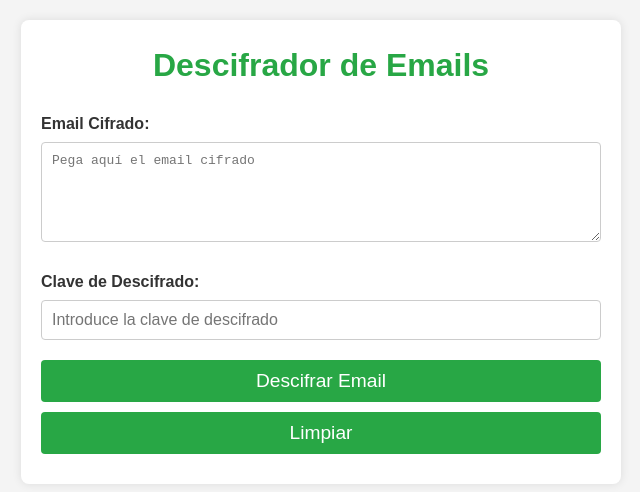
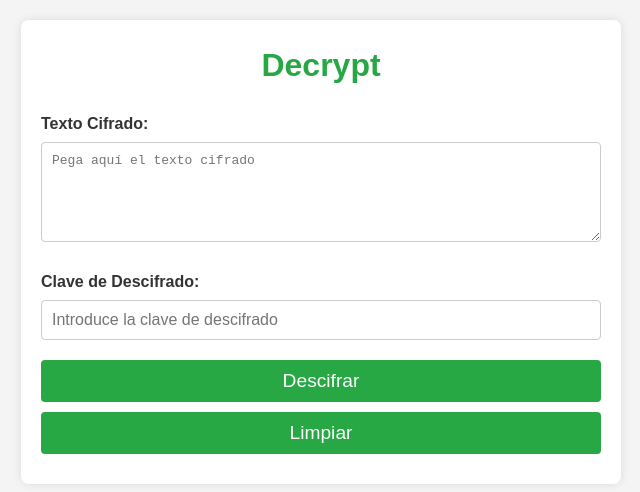
Before and after one commit to ttwofacess/decrypt, a plain HTML site: page index.html in a window 1280 px wide. Shown: the whole page, without its empty margins (319-959 px from the left). Drawn offline with nearby package versions, Linux system fonts and the light colour scheme.

Commit message:
chore: Update labels.

```diff
--- a/index.html
+++ b/index.html
@@ -93,16 +93,16 @@
 </head>
 <body>
     <div class="container">
-        <h1>Descifrador de Emails</h1>
+        <h1>Decrypt</h1>
         <div class="form-group">
-            <label for="encrypted-email">Email Cifrado:</label>
-            <textarea id="encrypted-email" placeholder="Pega aquí el email cifrado"></textarea>
+            <label for="encrypted-email">Texto Cifrado:</label>
+            <textarea id="encrypted-email" placeholder="Pega aquí el texto cifrado"></textarea>
         </div>
         <div class="form-group">
             <label for="secret-key">Clave de Descifrado:</label>
             <input type="password" id="secret-key" placeholder="Introduce la clave de descifrado">
         </div>
-        <button id="decrypt-button">Descifrar Email</button>
+        <button id="decrypt-button">Descifrar</button>
         <button id="clear-button">Limpiar</button>
 
         <div class="result" id="result" style="display: none;">
```
